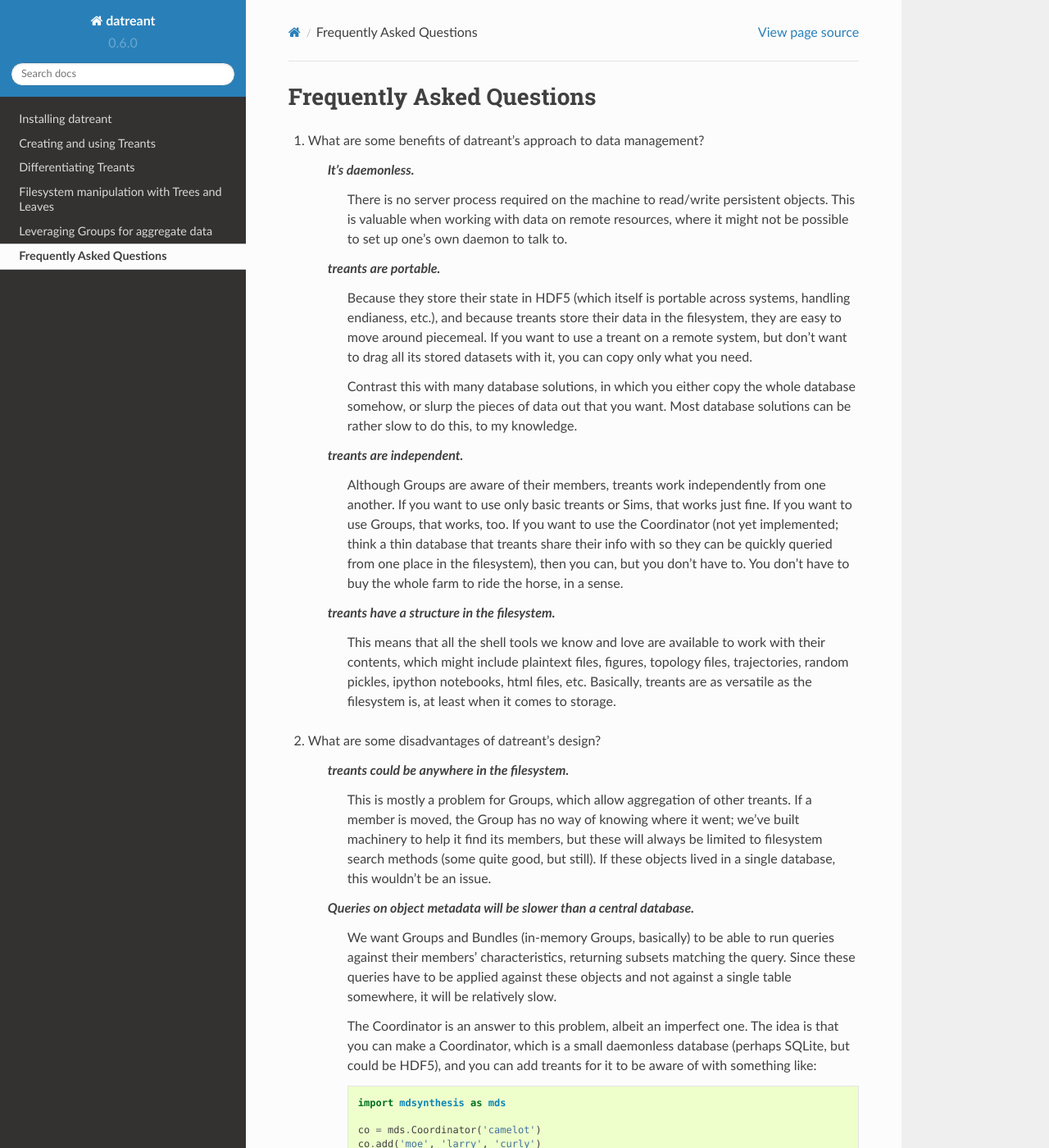
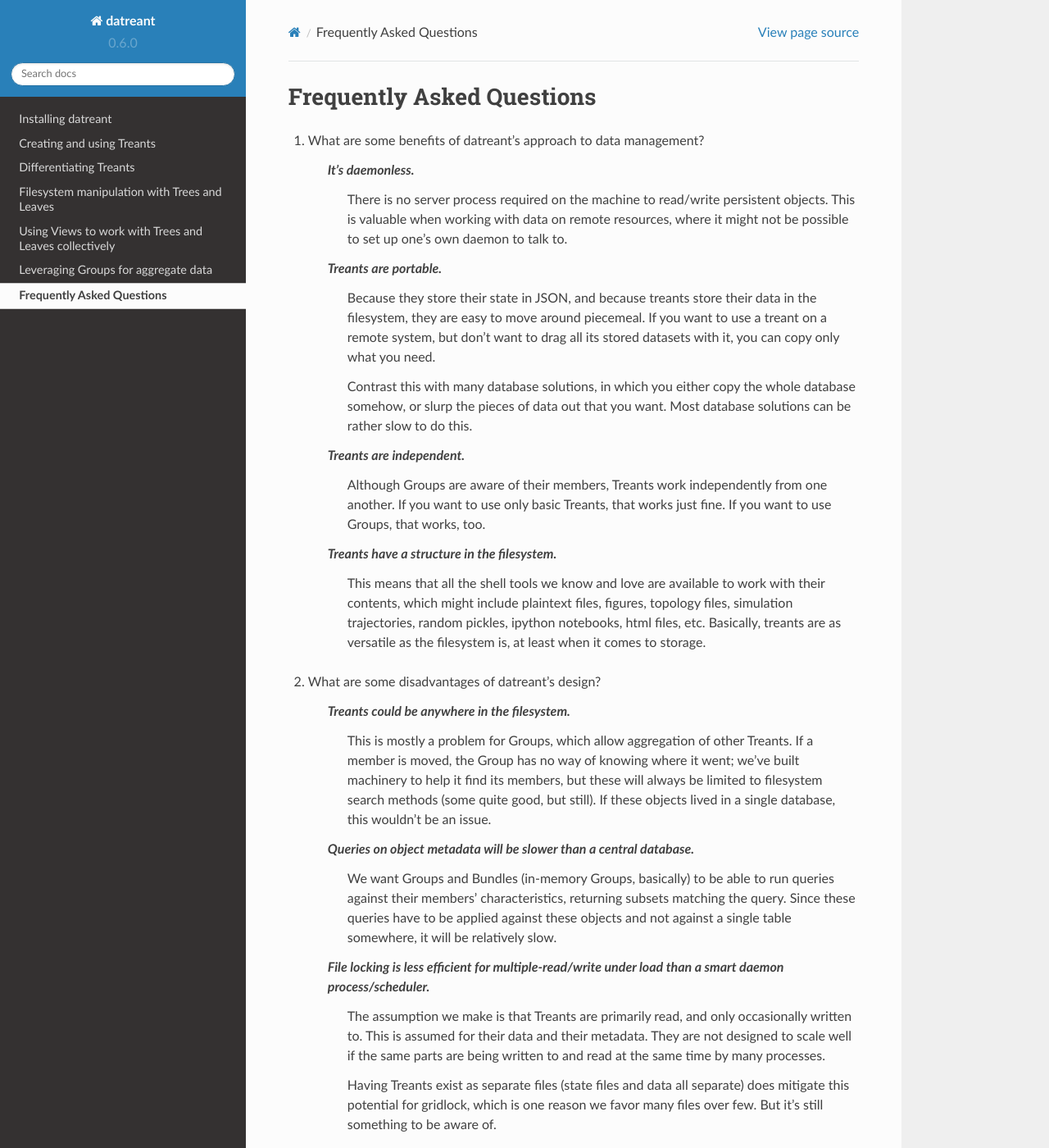
Before and after one commit to datreant/datreant, a Sphinx documentation site: the page built from docs/faq.rst, in a window 1280 px wide and 1400 px high. Shown: the whole window at 82% size. Built offline with Sphinx 7.4.7 and the Read the Docs theme 2.0.0, drawn with Linux system fonts in a browser that asks for light colours; pages that are not in the unit, such as notebooks, are missing from menus; some of the changed text lies outside the part shown.

Commit message:
Hammering on docs. Lots of little updates.
Finally have basic Tree and Leaf docs. Not much on Leaves yet. Also
starting work on View docs.

```diff
--- a/docs/Treants.rst
+++ b/docs/Treants.rst
@@ -45,16 +45,16 @@
 
     >>> # python session 2
     >>> import datreant.core as dtr
-    >>> t = dtr.Treant('sprout')
+    >>> s = dtr.Treant('sprout')
 
 Making a modification to the Treant in one session, perhaps by adding a tag,
 will be reflected in the Treant in the other session ::
 
     >>> # python session 1
-    >>> t.tags.add('elm')
+    >>> s.tags.add('elm')
 
     >>> # python session 2
-    >>> t.tags
+    >>> s.tags
     <Tags(['elm'])>
 
 This is because both objects pull their identifying information from the same
--- a/docs/Trees.rst
+++ b/docs/Trees.rst
@@ -2,8 +2,8 @@
 Filesystem manipulation with Trees and Leaves
 =============================================
 A Treant functions as a specially marked directory, having a state file with
-identifying information that makes it a Treant at all. What's a Treant without
-a state file? It's just a **Tree**.
+identifying information. What's a Treant without a state file? It's just a
+**Tree**.
 
 datreant gives pythonic access to the filesystem by way of **Trees** and
 **Leaves** (directories and files, respectively). Say our current working
@@ -29,16 +29,68 @@
 
 Working with paths
 ==================
+**Tree** objects can be used to introspect downward into their directory
+structure. Since a Tree is essentially a container for its own child Trees and
+Leaves, we can use getitem syntax to dig around ::
 
+    >>> t = dtr.Tree('moe')
+    >>> t['a/directory/']
+    <Tree: 'moe/a/directory/'>
 
-getitem, existence, making
+    >>> t['a/file']
+    <Leaf: 'moe/a/file'>
 
+Paths that resolve as being inside a Tree give `True` for membership tests ::
+
+    >>> t['a/file'] in t
+    True
+
+Note that neither of these items need exist ::
+
+    >>> t['a/file'].exists
+    False
+
+in which case whether a Tree or Leaf is returned is dependent on an ending
+``/``. We can create directories and empty files easily enough, though ::
+
+    >>> adir = t['a/directory/'].make()
+    >>> adir.exists
+    True
+
+    >>> afile = t['a/file'].make()
+    >>> afile.exists
+    True
+
+.. note:: For accessing directories and files that exist, getitem syntax isn't
+          sensitive to ending ``/`` separators to determine whether to give a
+          Tree or a Leaf.
 
 A Treant is a Tree
 ==================
+The **Treant** object is a subclass of a Tree, so the above all applies to
+Treant behavior. Some methods of Trees are especially useful when working with
+Treants. One of these is ``draw`` ::
 
-globbing, drawing,
+    >>> s = dtr.Treant('sprout')
+    >>> s['a/new/file'].make()
+    >>> s['a/.hidden/directory/'].make()
+    >>> s.draw()
+    sprout/
+     +-- Treant.839c7265-5331-4224-a8b6-c365f18b9997.json
+     +-- a/
+         +-- new/
+         |   +-- file
+         +-- .hidden/
+             +-- directory/
 
+which gives a nice ASCII-fied visual of the Tree. We can also obtain a
+collection of Trees and/or Leaves in the Tree with globbing ::
+
+    >>> s.glob('a/*')
+    <View([<Tree: 'sprout/a/.hidden/'>, <Tree: 'sprout/a/new/'>])>
+
+See :ref:`Views` for more about the **View** object, and how it can be used to
+manipulate many Trees and Leaves as a single logical unit.
 
 Reference: Tree
 ===============
--- a/docs/conf.py
+++ b/docs/conf.py
@@ -285,7 +285,7 @@
 napoleon_google_docstring = False
 napoleon_numpy_docstring = True
 napoleon_include_private_with_doc = False
-napoleon_include_special_with_doc = True
+napoleon_include_special_with_doc = False
 napoleon_use_admonition_for_examples = False
 napoleon_use_admonition_for_notes = False
 napoleon_use_admonition_for_references = False
--- a/docs/faq.rst
+++ b/docs/faq.rst
@@ -10,43 +10,37 @@
         remote resources, where it might not be possible to set up one's own daemon
         to talk to.
 
-    *treants are portable.*
-        Because they store their state in HDF5 (which itself is portable across
-        systems, handling endianess, etc.), and because treants store their
+    *Treants are portable.*
+        Because they store their state in JSON, and because treants store their
         data in the filesystem, they are easy to move around piecemeal. If you
-        want to use a treant on a remote system, but don't want to drag all
-        its stored datasets with it, you can copy only what you need.
+        want to use a treant on a remote system, but don't want to drag all its
+        stored datasets with it, you can copy only what you need.
 
         Contrast this with many database solutions, in which you either copy the
         whole database somehow, or slurp the pieces of data out that you want.
-        Most database solutions can be rather slow to do this, to my knowledge.
+        Most database solutions can be rather slow to do this.
 
-    *treants are independent.*
-        Although Groups are aware of their members, treants work
-        independently from one another. If you want to use only basic
-        treants or Sims, that works just fine. If you want to use Groups,
-        that works, too. If you want to use the Coordinator (not yet
-        implemented; think a thin database that treants share their info
-        with so they can be quickly queried from one place in the filesystem),
-        then you can, but you don't have to. You don't have to buy the whole
-        farm to ride the horse, in a sense.
+    *Treants are independent.*
+        Although Groups are aware of their members, Treants work independently
+        from one another. If you want to use only basic Treants, that works
+        just fine. If you want to use Groups, that works, too.
 
-    *treants have a structure in the filesystem.*
+    *Treants have a structure in the filesystem.*
         This means that all the shell tools we know and love are available to
         work with their contents, which might include plaintext files, figures,
-        topology files, trajectories, random pickles, ipython notebooks, html
-        files, etc. Basically, treants are as versatile as the filesystem
-        is, at least when it comes to storage.
+        topology files, simulation trajectories, random pickles, ipython
+        notebooks, html files, etc. Basically, treants are as versatile as the
+        filesystem is, at least when it comes to storage.
 
 2. What are some disadvantages of datreant's design?
 
-    *treants could be anywhere in the filesystem.*
+    *Treants could be anywhere in the filesystem.*
         This is mostly a problem for Groups, which allow aggregation of other
-        treants. If a member is moved, the Group has no way of knowing where
-        it went; we've built machinery to help it find its members, but these
-        will always be limited to filesystem search methods (some quite good,
-        but still). If these objects lived in a single database, this wouldn't
-        be an issue.
+        Treants. If a member is moved, the Group has no way of knowing where it
+        went; we've built machinery to help it find its members, but these will
+        always be limited to filesystem search methods (some quite good, but
+        still). If these objects lived in a single database, this wouldn't be
+        an issue.
 
     *Queries on object metadata will be slower than a central database.*
         We want Groups and Bundles (in-memory Groups, basically) to be able to
@@ -55,49 +49,13 @@
         these objects and not against a single table somewhere, it will be
         relatively slow.
 
-        The Coordinator is an answer to this problem, albeit an imperfect one.
-        The idea is that you can make a Coordinator, which is a small
-        daemonless database (perhaps SQLite, but could be HDF5), and you can
-        add treants for it to be aware of with something like::
-
-            import mdsynthesis as mds
-
-            co = mds.Coordinator('camelot')
-            co.add('moe', 'larry', 'curly')
-
-            # could also let the coordinator do a downward search and add all
-            # treants it finds
-            co.discover()
-
-        This awareness is bi-directional: a Coordinator is aware of its
-        members, and its members are aware of the Coordinator, and where it
-        lives. The Coordinator will store tables of member attributes for fast
-        queries, and these tables will be updated by members as they themselves
-        are updated. So whenever we have::
-
-            python
-
-            c = mds.treant('moe')
-            c.categories['bowlcut'] = True
-
-        the treant updates both its state file and the Coordinator(s) it is
-        affiliated with. This is in contrast to Groups, of which members are
-        unaware. This is by design: the idea is that treants are likely to be
-        members of many different Groups all over the filesystem; there would be
-        comparatively fewer Coordinators in use, which have a performance hit to a
-        treant for each affiliation.
-
-        Obvious problem: there are probably a lot of ways for Coordinators and their
-        members to get out-of-sync. A single database with everything inside avoids
-        this entirely.
-
     *File locking is less efficient for multiple-read/write under load than a smart daemon process/scheduler.*
-        The assumption we make is that treants are primarily read, and only
+        The assumption we make is that Treants are primarily read, and only
         occasionally written to. This is assumed for their data and their
         metadata. They are not designed to scale well if the same parts are
         being written to and read at the same time by many processes.
 
-        Having treants exist as separate files (state files and data all
+        Having Treants exist as separate files (state files and data all
         separate) does mitigate this potential for gridlock, which is one
         reason we favor many files over few. But it's still something to be
         aware of.
```
Also changed, not shown: docs/Tags-Categories.rst (+7 -7 lines), docs/Views.rst (added, +11 -0 lines), 1 other file.
